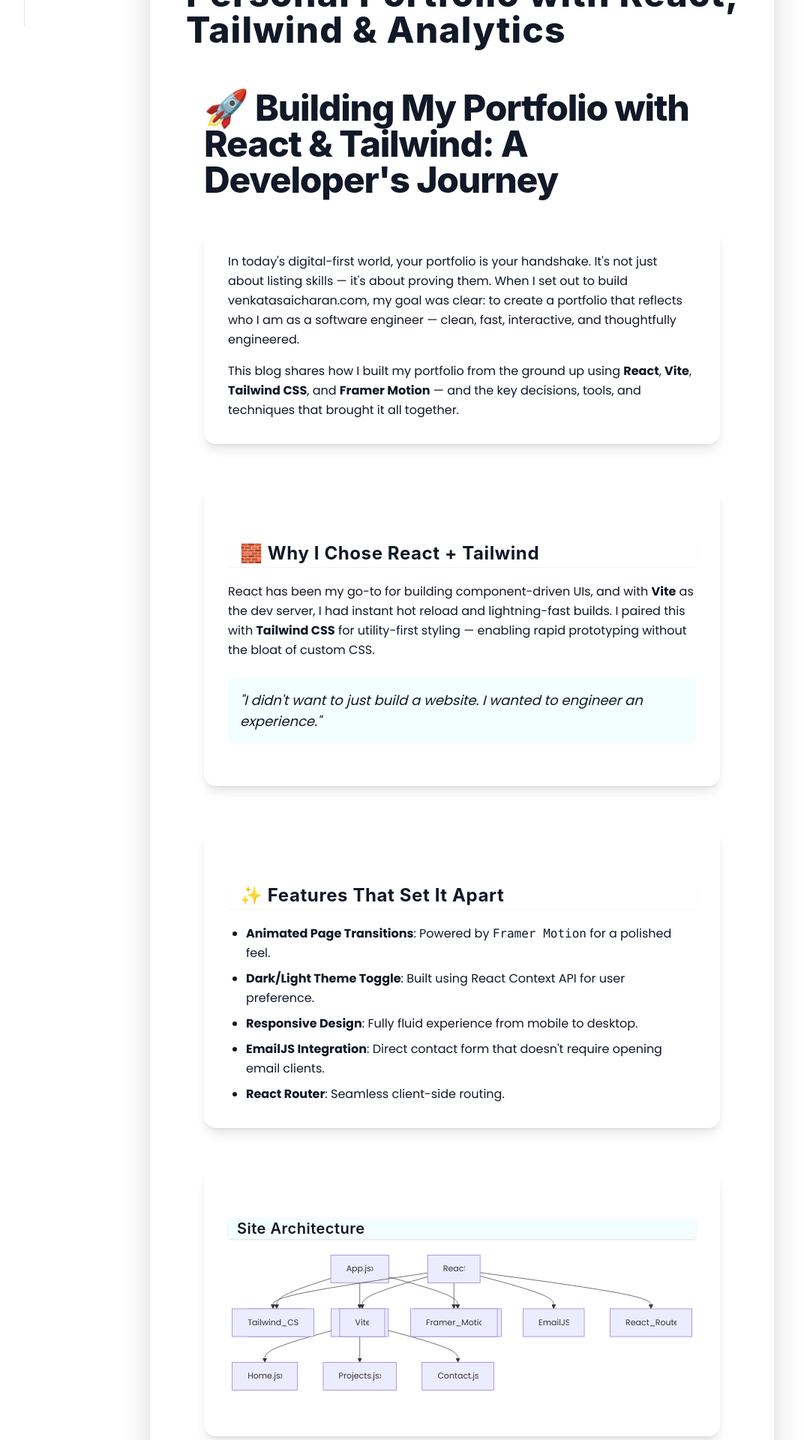
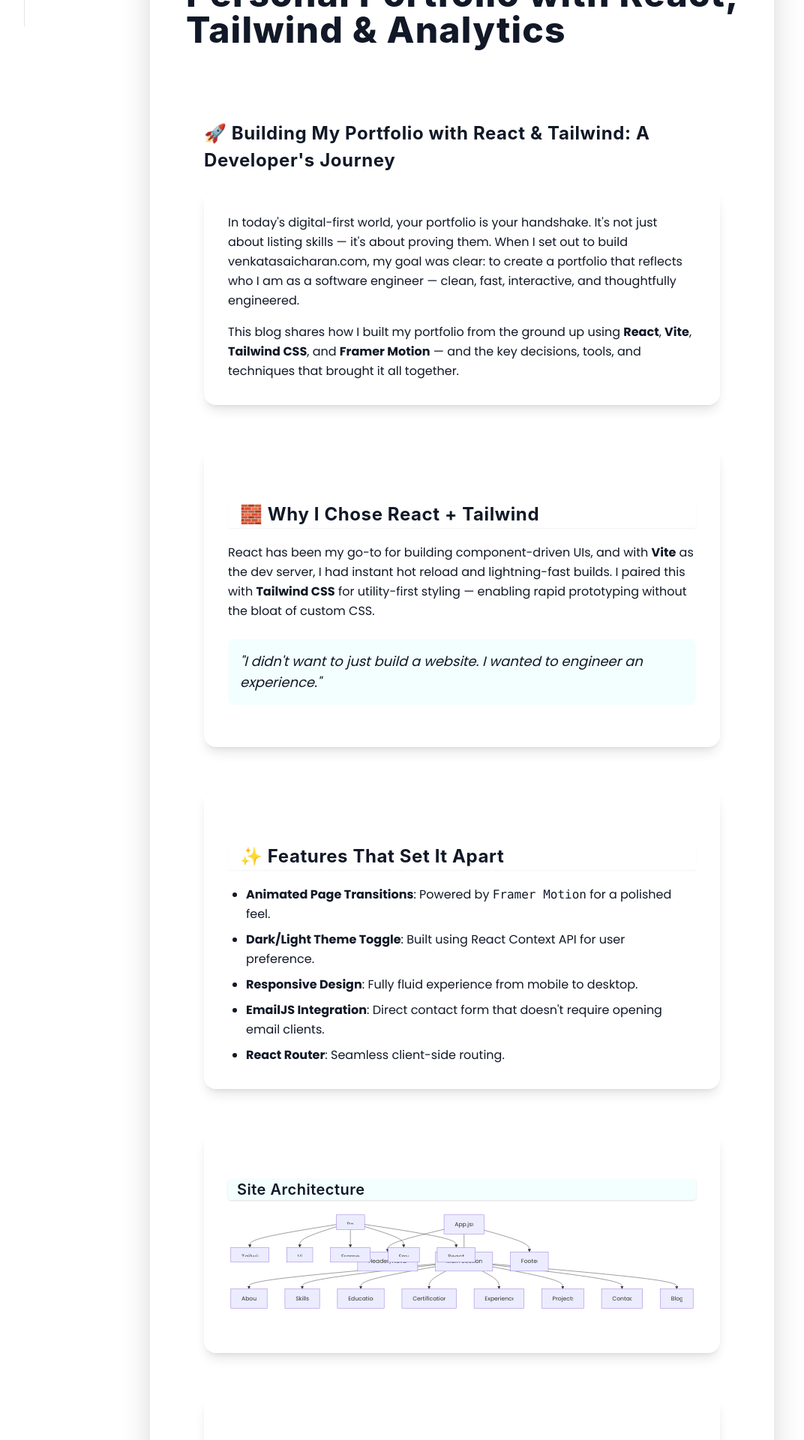
Before and after one commit to saicharankarasala/Portfolio, a React (Vite) app: page /blog/portfolio-case-study in a window 1280 px wide. Shown: the part 680-2600 px from the top of the page at 75% size, without its empty margins (24-1096 px from the left). Built offline with nearby package versions, Linux system fonts and the light colour scheme.

Commit message:
Add detailed portfolio case study blog post to blogData.js

```diff
--- a/src/data/blogData.js
+++ b/src/data/blogData.js
@@ -15,7 +15,7 @@
     lastUpdated: "05-10-2025",
     content: `
 <article class="prose lg:prose-xl max-w-none mx-auto p-6">
-  <h1 class="mb-10 text-4xl md:text-5xl font-extrabold tracking-tight text-gray-900">🚀 Building My Portfolio with React & Tailwind: A Developer's Journey</h1>
+  <h2 class="mb-6 text-3xl font-extrabold tracking-wide text-gray-900">🚀 Building My Portfolio with React & Tailwind: A Developer's Journey</h2>
   <section class="mb-14 p-8 bg-white/90 rounded-2xl shadow-lg border border-gray-100">
     <p class="mb-4">In today's digital-first world, your portfolio is your handshake. It's not just about listing skills — it's about proving them. When I set out to build <a href="https://www.venkatasaicharan.com" target="_blank">venkatasaicharan.com</a>, my goal was clear: to create a portfolio that reflects who I am as a software engineer — clean, fast, interactive, and thoughtfully engineered.</p>
     <p>This blog shares how I built my portfolio from the ground up using <strong>React</strong>, <strong>Vite</strong>, <strong>Tailwind CSS</strong>, and <strong>Framer Motion</strong> — and the key decisions, tools, and techniques that brought it all together.</p>
@@ -39,22 +39,30 @@
     <h3 class="mb-4 text-xl font-semibold text-gray-900 border-l-2 border-cyan-300 pl-3 bg-cyan-50/60 rounded shadow">Site Architecture</h3>
     <pre class="mermaid mb-6">
 graph TD
-  A[App.jsx] --> B[Navbar]
-  A --> C[Routes]
-  C --> D[Home.jsx]
-  C --> E[Projects.jsx]
-  C --> F[Contact.jsx]
-  A --> G[ThemeProvider]
+  A[App.jsx] --> B[Header/Navbar]
+  A --> C[Main Sections]
+  A --> D[Footer]
+  C --> E[About]
+  C --> F[Skills]
+  C --> G[Education]
+  C --> H[Certifications]
+  C --> I[Experience]
+  C --> J[Projects]
+  C --> K[Contact]
+  C --> L[Blog]
 </pre>
   </section>
   <section class="mb-14 p-8 bg-white/90 rounded-2xl shadow-lg border border-gray-100">
     <h2 class="mb-6 text-3xl font-extrabold tracking-wide text-gray-900 border-l-4 border-cyan-400 pl-4 bg-white/80 rounded shadow-sm">📂 Project Sections Built with Purpose</h2>
     <ul class="list-disc pl-6 space-y-2">
       <li><strong>About Me</strong>: Snapshot of my journey and personality.</li>
+      <li><strong>Skills</strong>: My technical proficiencies and tools I use.</li>
+      <li><strong>Education</strong>: Academic background and degrees.</li>
+      <li><strong>Certifications</strong>: Proof of my commitment to continuous learning.</li>
+      <li><strong>Experience</strong>: Professional roles and impactful work.</li>
       <li><strong>Projects</strong>: Real-world applications showcasing both frontend and backend skills.</li>
-      <li><strong>Experience & Education</strong>: Timeline format for clarity and context.</li>
-      <li><strong>Certifications</strong>: Proving my commitment to continuous learning.</li>
-      <li><strong>Contact</strong>: Conversion-optimized and functional.</li>
+      <li><strong>Contact</strong>: Conversion-optimized and functional way to reach me.</li>
+      <li><strong>Blog</strong>: In-depth case studies, technical write-ups, and personal insights.</li>
     </ul>
   </section>
   <section class="mb-14 p-8 bg-white/90 rounded-2xl shadow-lg border border-gray-100">
@@ -110,16 +118,17 @@
   </section>
   <section class="mb-14 p-8 bg-white/90 rounded-2xl shadow-lg border border-gray-100">
     <h2 class="mb-6 text-3xl font-extrabold tracking-wide text-gray-900 border-l-4 border-cyan-400 pl-4 bg-white/80 rounded shadow-sm">🙌 Want to Build Your Own?</h2>
-    <p class="mb-4">If you're a developer starting out:</p>
+    <p class="mb-4">Ready to launch your own portfolio? Here's my advice for developers starting out:</p>
     <ul class="list-disc pl-6 space-y-2">
       <li>Start small and build iteratively.</li>
       <li>Choose tools you enjoy using and want to master.</li>
-      <li>Don't just list features — explain decisions.</li>
+      <li>Don't just list features — explain your decisions and process.</li>
     </ul>
-    <blockquote class="border-l-4 border-cyan-400 bg-cyan-50/60 italic text-lg p-4 rounded-lg my-6">
-      You can find the source code here:
-      <a href="https://github.com/KVSC1511/My-Personal-Portfolio.git" target="_blank">GitHub – My Personal Portfolio</a>
-    </blockquote>
+    <div class="flex justify-center mt-8">
+      <a href="https://github.com/KVSC1511/MyPortfolio" target="_blank" class="inline-block bg-[#e13a7a] text-white font-semibold px-6 py-3 rounded-full shadow hover:bg-[#6d217f] transition-all text-lg">
+        🚀 View Source Code on GitHub
+      </a>
+    </div>
   </section>
 </article>
     `
```
